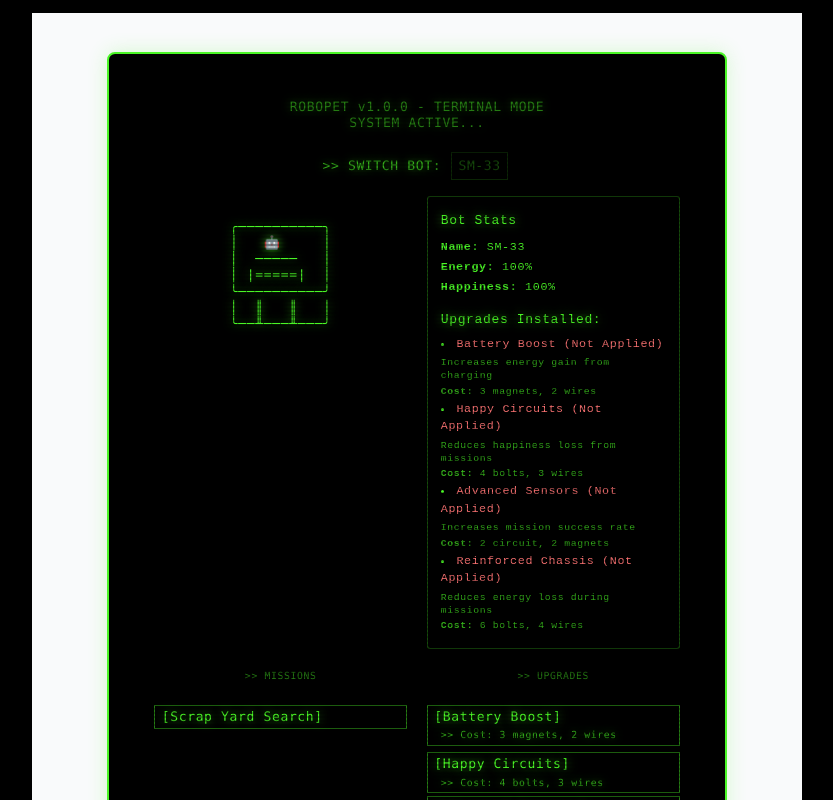
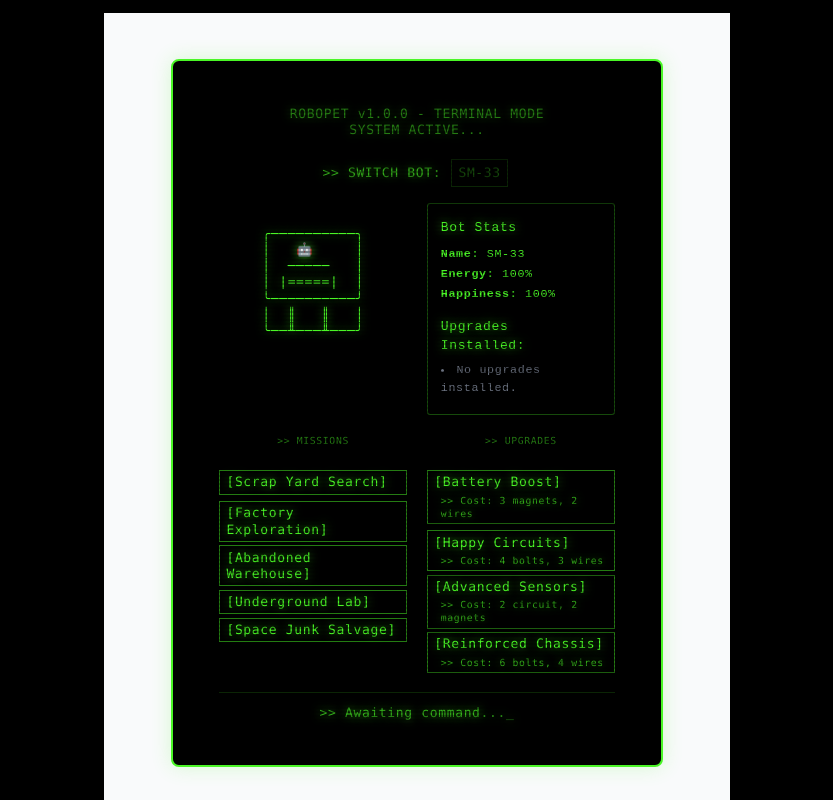
Before and after one commit to marquessam/robot-pet, a Next.js app: page / in a window 1280 px wide. Shown: the top 800 px of the page, without its empty margins (223-1056 px from the left). Built offline with nearby package versions, Linux system fonts and the light colour scheme.

Commit message:
Update RobotPet.tsx

```diff
--- a/src/components/RobotPet.tsx
+++ b/src/components/RobotPet.tsx
@@ -149,7 +149,6 @@ const RobotPet = () => {
   }, [currentBot?.id, currentBot?.isOnMission, currentBot?.missionTimeLeft]);
 
   const missions: Mission[] = [
-    // ... define missions as before ...
     {
       name: 'Scrap Yard Search',
       energyCost: 20,
@@ -161,7 +160,55 @@ const RobotPet = () => {
         { name: 'wires', amount: 1 }
       ]
     },
-    // Add other missions accordingly...
+    {
+      name: 'Factory Exploration',
+      energyCost: 40,
+      happinessCost: 20,
+      duration: 20,
+      requiredBatteryLevel: 50,
+      rewards: [
+        { name: 'magnets', amount: 2 },
+        { name: 'wires', amount: 2 },
+        { name: 'bolts', amount: 1 }
+      ]
+    },
+    {
+      name: 'Abandoned Warehouse',
+      energyCost: 30,
+      happinessCost: 15,
+      duration: 15,
+      requiredBatteryLevel: 40,
+      rewards: [
+        { name: 'wires', amount: 3 },
+        { name: 'bolts', amount: 1 },
+        { name: 'circuit', amount: 1 }
+      ]
+    },
+    {
+      name: 'Underground Lab',
+      energyCost: 50,
+      happinessCost: 25,
+      duration: 30,
+      requiredBatteryLevel: 60,
+      rewards: [
+        { name: 'magnets', amount: 4 },
+        { name: 'circuit', amount: 2 },
+        { name: 'wires', amount: 2 }
+      ]
+    },
+    {
+      name: 'Space Junk Salvage',
+      energyCost: 70,
+      happinessCost: 30,
+      duration: 40,
+      requiredBatteryLevel: 80,
+      rewards: [
+        { name: 'bolts', amount: 5 },
+        { name: 'magnets', amount: 3 },
+        { name: 'wires', amount: 3 },
+        { name: 'circuit', amount: 4 }
+      ]
+    }
   ];
 
   const startMission = (mission: Mission) => {
@@ -365,17 +412,20 @@ const RobotPet = () => {
               </div>
               <h3 className="text-md mb-2 terminal-glow">Upgrades Installed:</h3>
               <ul className="list-disc list-inside">
-                {currentBot.upgrades.map((upgrade) => (
-                  <li key={upgrade.name} className="mb-1">
-                    <span className={`${upgrade.applied ? 'text-green-400' : 'text-red-400'}`}>
-                      {upgrade.name} {upgrade.applied ? '(Applied)' : '(Not Applied)'}
-                    </span>
-                    <p className="text-xs opacity-70 ml-4">{upgrade.effect}</p>
-                    <p className="text-xs opacity-70 ml-4">
-                      <strong>Cost:</strong> {upgrade.cost.map(c => `${c.amount} ${c.name}`).join(', ')}
-                    </p>
-                  </li>
-                ))}
+                {currentBot.upgrades.filter(u => u.applied).length === 0 ? (
+                  <li className="mb-1 text-gray-500">No upgrades installed.</li>
+                ) : (
+                  currentBot.upgrades.map((upgrade) =>
+                    upgrade.applied && (
+                      <li key={upgrade.name} className="mb-1">
+                        <span className="text-green-400">
+                          {upgrade.name} (Installed)
+                        </span>
+                        <p className="text-xs opacity-70 ml-4">{upgrade.effect}</p>
+                      </li>
+                    )
+                  )
+                )}
               </ul>
             </div>
 
```
